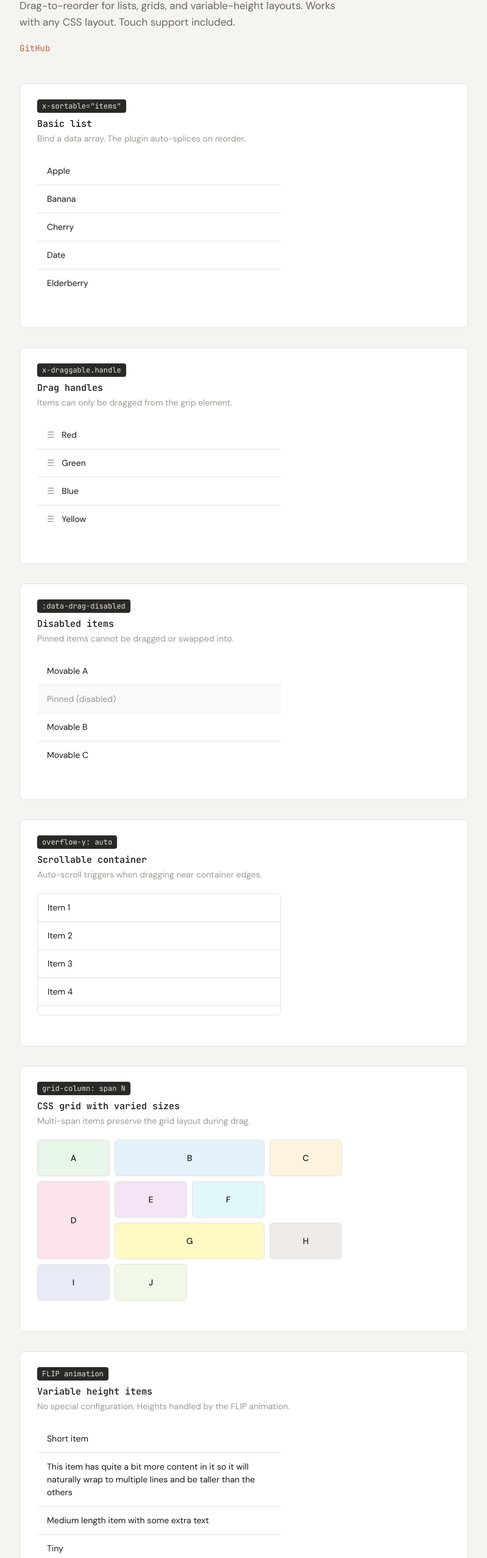
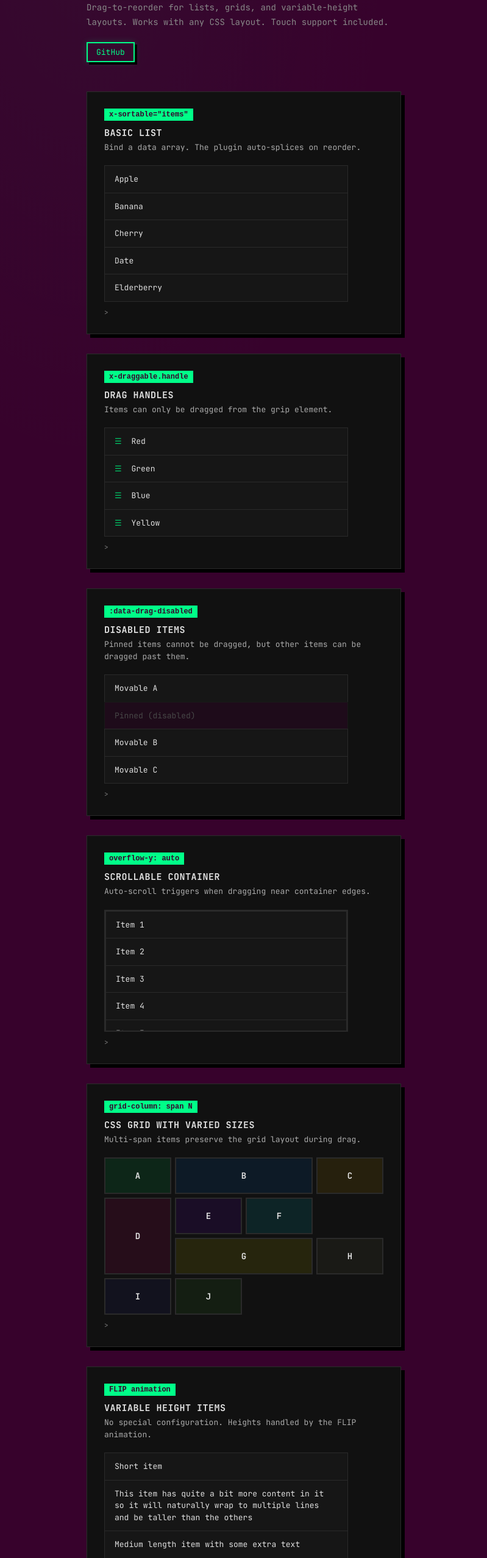
Before and after one commit to maxjustus/mini-draggable, a plain HTML site: page index.html in a window 1280 px wide. Shown: the part 123-2678 px from the top of the page at 61% size, without its empty margins (240-1039 px from the left). Drawn offline with nearby package versions, Linux system fonts and the light colour scheme.

Commit message:
fix: simplify disabled items to block drag start only
Disabled items no longer block the hit test — they displace and swap
normally when other items are dragged over them. Only picking up a
disabled item is prevented (existing onPointerDown guard).

Removes the disabled check in the hit test loop and the two boundary
fallback blocks (first/last item) that were needed to work around it.
Updates the demo page description to match the new behavior.

```diff
--- a/draggable.js
+++ b/draggable.js
@@ -452,7 +452,6 @@ export class Draggable {
 
     for (const child of this.items) {
       if (child === this.draggingEl) continue;
-      if (/** @type {Draggable} */ (this.activeContainer).opts.disabled?.(child)) continue;
       if (this.animating.has(child)) continue;
 
       if (hitTest(cx, cy, child)) {
--- a/index.html
+++ b/index.html
@@ -6,50 +6,56 @@
   <title>mini-sortable -- Interactive Examples</title>
   <link rel="preconnect" href="https://fonts.googleapis.com">
   <link rel="preconnect" href="https://fonts.gstatic.com" crossorigin>
-  <link href="https://fonts.googleapis.com/css2?family=DM+Sans:ital,opsz,wght@0,9..40,400;0,9..40,500;0,9..40,700;1,9..40,400&family=JetBrains+Mono:wght@400;500&display=swap" rel="stylesheet">
+  <link href="https://fonts.googleapis.com/css2?family=JetBrains+Mono:wght@400;500;700&display=swap" rel="stylesheet">
   <style>
     :root {
-      --bg: #f6f4f1;
-      --surface: #ffffff;
-      --border: #e4e0db;
-      --text: #1a1816;
-      --text-secondary: #6b6560;
-      --text-tertiary: #9e9892;
-      --accent: #c85d3a;
-      --code-bg: #2b2926;
-      --code-text: #e8e4df;
+      --bg: #37022c;
+      --surface: #111;
+      --surface-raised: #161616;
+      --border: #2a2a2a;
+      --text: #e0e0e0;
+      --text-secondary: #888;
+      --text-tertiary: #aaa;
+      --accent: #00ff88;
+      --accent-dim: #00cc6a;
+      --accent-glow: #00ff8830;
+      --shadow-hard: #000000;
       --mono: 'JetBrains Mono', monospace;
-      --sans: 'DM Sans', system-ui, sans-serif;
     }
 
     * { box-sizing: border-box; margin: 0; padding: 0; }
 
     body {
-      font-family: var(--sans);
+      font-family: var(--mono);
       background: var(--bg);
       color: var(--text);
       -webkit-font-smoothing: antialiased;
+      background-image:
+        radial-gradient(ellipse 80% 50% at 30% 0%, #00ff8808 0%, transparent 50%),
+        radial-gradient(ellipse 60% 40% at 70% 100%, #00ff8805 0%, transparent 50%);
+      min-height: 100vh;
     }
 
     /* --- Header --- */
 
     .header {
       padding: 64px 32px 48px;
-      max-width: 800px;
+      max-width: 580px;
       margin: 0 auto;
     }
 
     .header h1 {
-      font-family: var(--mono);
-      font-size: 32px;
-      font-weight: 500;
-      letter-spacing: -0.5px;
+      font-size: 36px;
+      font-weight: 700;
+      letter-spacing: -1px;
       margin-bottom: 12px;
+      color: var(--accent);
+      text-shadow: 0 0 40px var(--accent-glow);
     }
 
     .header p {
-      font-size: 17px;
-      line-height: 1.6;
+      font-size: 14px;
+      line-height: 1.7;
       color: var(--text-secondary);
       max-width: 540px;
     }
@@ -58,25 +64,33 @@
       display: flex;
       gap: 20px;
       margin-top: 20px;
-      font-size: 14px;
-      font-family: var(--mono);
+      font-size: 13px;
     }
 
     .header-links a {
       color: var(--accent);
       text-decoration: none;
-      border-bottom: 1px solid transparent;
-      transition: border-color 0.15s;
+      border: 2px solid var(--accent);
+      padding: 6px 14px;
+      box-shadow: 4px 4px 0 var(--shadow-hard), 0 0 12px var(--accent-glow);
+      transition: box-shadow 0.1s, transform 0.1s;
     }
 
     .header-links a:hover {
-      border-bottom-color: var(--accent);
+      transform: translate(-1px, -1px);
+      box-shadow: 5px 5px 0 var(--shadow-hard), 0 0 24px var(--accent-glow);
+      text-shadow: 0 0 8px var(--accent-glow);
+    }
+
+    .header-links a:active {
+      transform: translate(2px, 2px);
+      box-shadow: 2px 2px 0 var(--shadow-hard);
     }
 
     /* --- Examples --- */
 
     .examples {
-      max-width: 800px;
+      max-width: 580px;
       margin: 0 auto;
       padding: 0 32px 80px;
       display: flex;
@@ -87,24 +101,26 @@
     .example {
       background: var(--surface);
       border: 1px solid var(--border);
-      border-radius: 8px;
+      box-shadow: 6px 6px 0 var(--shadow-hard), 0 0 1px var(--border);
       overflow: hidden;
     }
+
 
     .example-header {
       padding: 24px 28px 0;
     }
 
     .example-header h2 {
-      font-family: var(--mono);
       font-size: 15px;
-      font-weight: 500;
+      font-weight: 700;
       color: var(--text);
       margin-bottom: 4px;
+      text-transform: uppercase;
+      letter-spacing: 0.5px;
     }
 
     .example-header p {
-      font-size: 14px;
+      font-size: 13px;
       color: var(--text-tertiary);
       line-height: 1.5;
     }
@@ -116,14 +132,13 @@
     /* --- Directive tag --- */
 
     .example-header code {
-      font-family: var(--mono);
       font-size: 12px;
-      background: var(--code-bg);
-      color: var(--code-text);
+      background: var(--accent);
+      color: var(--bg);
       padding: 3px 8px;
-      border-radius: 4px;
+      font-weight: 700;
       display: inline-block;
-      margin-bottom: 8px;
+      margin-bottom: 10px;
     }
 
     /* --- Shared demo styles --- */
@@ -135,75 +150,82 @@
 
     .item {
       padding: 12px 16px;
-      background: var(--surface);
-      border-bottom: 1px solid var(--border);
+      background: var(--surface-raised);
+      border: 1px solid var(--border);
+      border-bottom: none;
       user-select: none;
-      font-size: 14px;
+      font-size: 13px;
       line-height: 1.5;
       cursor: grab;
+      color: var(--text);
     }
-    .item:last-child { border-bottom: none; }
+    .item:last-child { border-bottom: 1px solid var(--border); }
 
     .item[data-dragging] {
-      background: var(--surface);
-      border-radius: 6px;
-      border-bottom: 1px solid var(--border);
-      box-shadow: 0 8px 24px rgba(0,0,0,0.12), 0 2px 6px rgba(0,0,0,0.08);
+      background: var(--surface-raised);
+      border: 2px solid var(--accent);
+      box-shadow: 6px 6px 0 var(--shadow-hard), 0 0 20px var(--accent-glow);
       pointer-events: none;
     }
 
     .item--disabled {
-      opacity: 0.45;
+      opacity: 0.35;
       background: var(--bg);
       cursor: not-allowed;
+      color: var(--text-tertiary);
     }
 
     .handle {
       cursor: grab;
       margin-right: 8px;
-      color: var(--text-tertiary);
+      color: var(--accent-dim);
       display: inline-block;
     }
 
     .scrollable {
       max-height: 200px;
       overflow-y: auto;
-      border: 1px solid var(--border);
-      border-radius: 6px;
+      border: 2px solid var(--border);
       max-width: 400px;
     }
 
     .log {
-      margin-top: 8px;
-      font-size: 12px;
+      margin-top: 10px;
+      font-size: 11px;
+      color: var(--accent-dim);
+      min-height: 18px;
+      opacity: 0.7;
+    }
+
+    .log::before {
+      content: "> ";
       color: var(--text-tertiary);
-      font-family: var(--mono);
-      min-height: 18px;
     }
 
     .grid {
       display: grid;
       grid-template-columns: repeat(4, 1fr);
-      gap: 8px;
+      gap: 6px;
       max-width: 500px;
       list-style: none;
     }
 
     .grid-item {
-      background: var(--surface);
-      border: 1px solid var(--border);
-      border-radius: 6px;
+      background: var(--surface-raised);
+      border: 2px solid var(--border);
       display: flex;
       align-items: center;
       justify-content: center;
       font-size: 14px;
-      font-weight: 500;
+      font-weight: 700;
       user-select: none;
       cursor: grab;
+      color: var(--text);
     }
 
     .grid-item[data-dragging] {
-      box-shadow: 0 8px 24px rgba(0,0,0,0.12), 0 2px 6px rgba(0,0,0,0.08);
+      border-color: var(--accent);
+      box-shadow: 6px 6px 0 var(--shadow-hard), 0 0 20px var(--accent-glow);
       pointer-events: none;
       z-index: 10000;
     }
@@ -212,39 +234,36 @@
 
     .kanban {
       display: flex;
-      gap: 16px;
-      max-width: 700px;
+      gap: 12px;
+      max-width: none;
     }
 
     .kanban-col { flex: 1; }
 
     .kanban-col h3 {
-      font-family: var(--mono);
-      font-size: 12px;
-      font-weight: 500;
+      font-size: 11px;
+      font-weight: 700;
       text-transform: uppercase;
-      letter-spacing: 0.5px;
+      letter-spacing: 1px;
       margin-bottom: 8px;
-      color: var(--text-tertiary);
+      color: var(--accent-dim);
     }
 
     .kanban-col .list {
       min-height: 60px;
       background: var(--bg);
-      border: 1px solid var(--border);
-      border-radius: 6px;
+      border: 2px solid var(--border);
       max-width: none;
     }
 
     /* --- Footer --- */
 
     .footer {
-      max-width: 800px;
+      max-width: 580px;
       margin: 0 auto;
       padding: 0 32px 48px;
-      font-size: 13px;
+      font-size: 12px;
       color: var(--text-tertiary);
-      font-family: var(--mono);
     }
 
     .footer a {
@@ -256,7 +275,15 @@
     .footer a:hover {
       color: var(--accent);
       border-bottom-color: var(--accent);
+      text-shadow: 0 0 8px var(--accent-glow);
     }
+
+    /* --- Scrollbar --- */
+
+    ::-webkit-scrollbar { width: 8px; }
+    ::-webkit-scrollbar-track { background: var(--bg); }
+    ::-webkit-scrollbar-thumb { background: var(--border); }
+    ::-webkit-scrollbar-thumb:hover { background: var(--text-tertiary); }
 
     @media (max-width: 640px) {
       .header { padding: 40px 20px 32px; }
@@ -329,7 +356,7 @@
       <div class="example-header">
         <code>:data-drag-disabled</code>
         <h2>Disabled items</h2>
-        <p>Pinned items cannot be dragged or swapped into.</p>
+        <p>Pinned items cannot be dragged, but other items can be dragged past them.</p>
       </div>
       <div class="example-body"
            x-data="{
@@ -388,16 +415,16 @@
       <div class="example-body"
            x-data="{
              items: [
-               { label: 'A', w: 1, h: 1, color: '#e8f5e9' },
-               { label: 'B', w: 2, h: 1, color: '#e3f2fd' },
-               { label: 'C', w: 1, h: 1, color: '#fff3e0' },
-               { label: 'D', w: 1, h: 2, color: '#fce4ec' },
-               { label: 'E', w: 1, h: 1, color: '#f3e5f5' },
-               { label: 'F', w: 1, h: 1, color: '#e0f7fa' },
-               { label: 'G', w: 2, h: 1, color: '#fff9c4' },
-               { label: 'H', w: 1, h: 1, color: '#efebe9' },
-               { label: 'I', w: 1, h: 1, color: '#e8eaf6' },
-               { label: 'J', w: 1, h: 1, color: '#f1f8e9' },
+               { label: 'A', w: 1, h: 1, color: '#0d2618' },
+               { label: 'B', w: 2, h: 1, color: '#0d1a26' },
+               { label: 'C', w: 1, h: 1, color: '#26200d' },
+               { label: 'D', w: 1, h: 2, color: '#260d1a' },
+               { label: 'E', w: 1, h: 1, color: '#1a0d26' },
+               { label: 'F', w: 1, h: 1, color: '#0d2426' },
+               { label: 'G', w: 2, h: 1, color: '#26250d' },
+               { label: 'H', w: 1, h: 1, color: '#1a1a16' },
+               { label: 'I', w: 1, h: 1, color: '#12121e' },
+               { label: 'J', w: 1, h: 1, color: '#141e12' },
              ],
              log: ''
            }"
```
